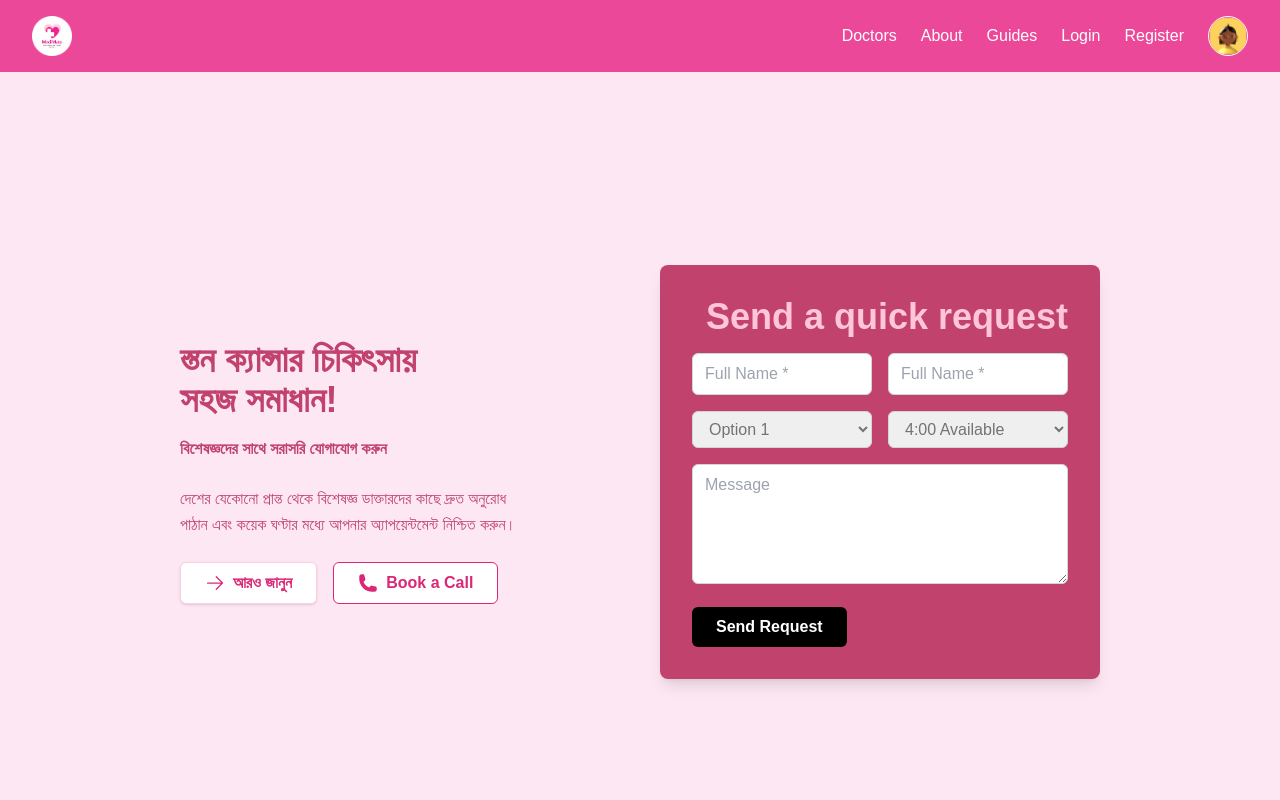
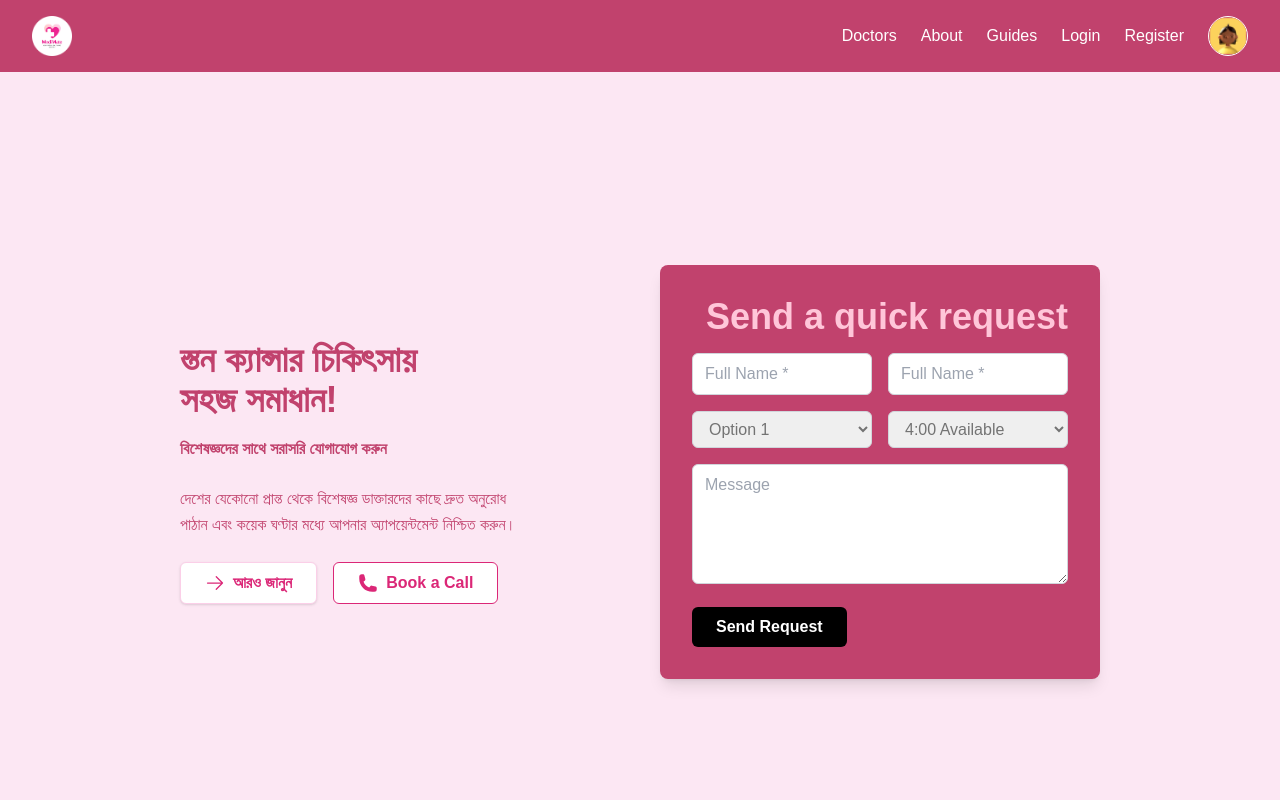
Before and after one commit to engsiam/infinisoftech.com, a Next.js app: page / in a window 1280 px wide. Shown: the top 800 px of the page. Built offline with nearby package versions, Linux system fonts and the light colour scheme.

Commit message:
add header transparent

```diff
--- a/app/components/Header.tsx
+++ b/app/components/Header.tsx
@@ -2,13 +2,28 @@
 
 import { Bars3Icon, XMarkIcon } from "@heroicons/react/24/outline";
 import Link from "next/link";
-import { useState } from "react";
+import { useEffect, useState } from "react";
 
 const Header = () => {
   const [isMobileMenuOpen, setIsMobileMenuOpen] = useState(false);
+  const [isScrolled, setIsScrolled] = useState(false);
+  //detect scrolling
+  useEffect(() => {
+    const handleScroll = () => {
+      setIsScrolled(window.scrollY > 10);
+    };
+    window.addEventListener("scroll", handleScroll);
+    return () => {
+      window.removeEventListener("scroll", handleScroll);
+    };
+  });
 
   return (
-    <header className="bg-pink-500 text-white sticky top-0 z-50">
+    <header
+      className={`sticky top-0 w-full z-50 transition-all text-white ${
+        isScrolled ? "bg-primary/90 backdrop-blur-xm" : "bg-primary"
+      } `}
+    >
       <div className="max-w-7xl mx-auto flex items-center justify-between py-4 px-4 md:px-8">
         {/* Left Div: Logo */}
         <div className="flex items-center">
```
